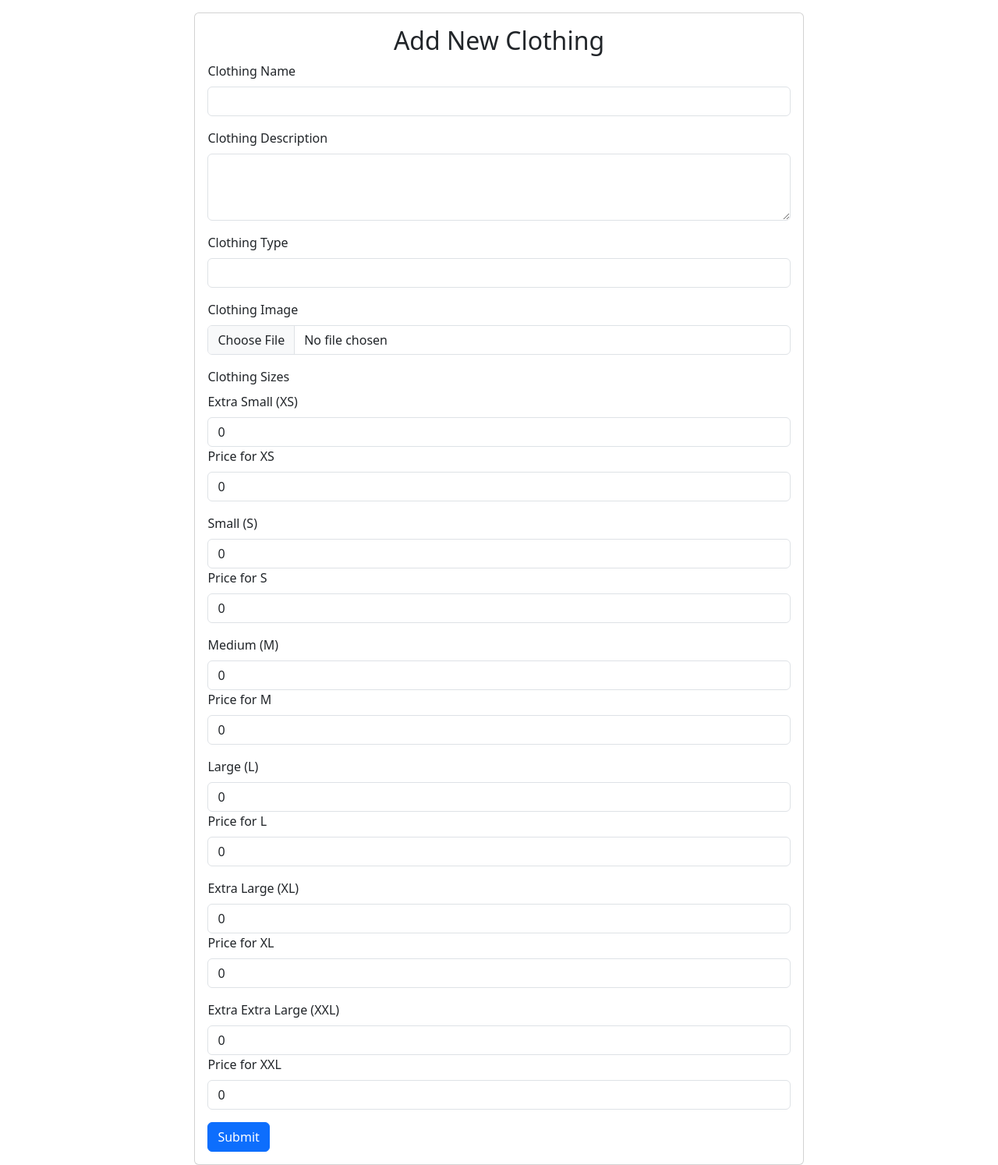
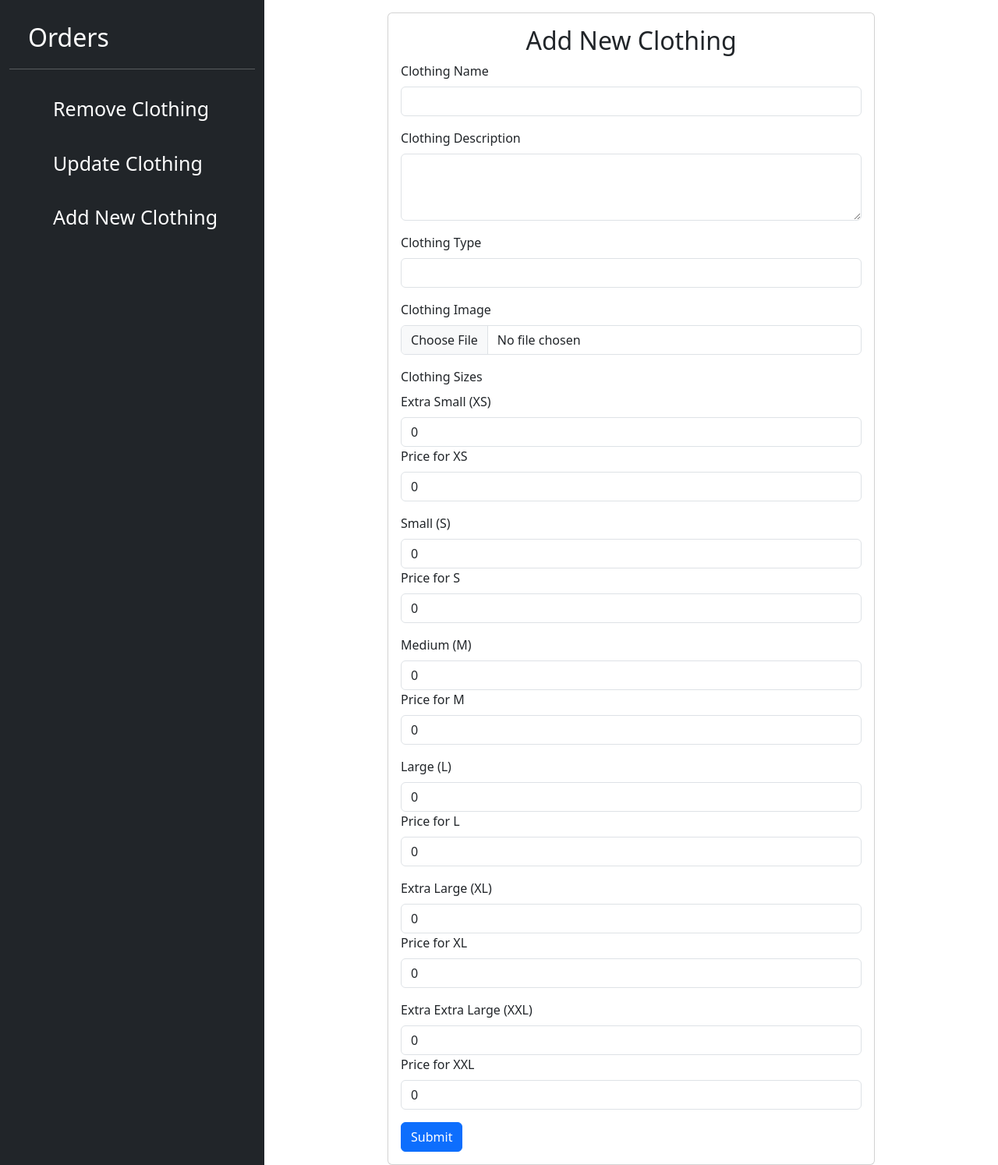
Before and after one commit to udaydaroch/Ecom-Website, a PHP site: page /Website-project/HTMLFolder/UploadProduct.html in a window 1280 px wide. Shown: the part 88-1582 px from the top of the page at 78% size. Run offline with PHP 8.4, Linux system fonts and the light colour scheme.

```diff
--- a/HTMLFolder/UploadProduct.html
+++ b/HTMLFolder/UploadProduct.html
@@ -35,8 +35,38 @@
                 document.body.insertAdjacentHTML('afterbegin', data);
             });
     </script>
+<div class="container-fluid">
+    <div class="row">
+        <div class="d-flex flex-column justify-content-between col-auto bg-dark min-vh-100">
+            <div class="mt-4">
+                <a class="text-white text-decoration-none d-flex align-items-center ms-4">
+                    <span class="fs-2">Orders</span>
+                </a>
+                <hr class="text-white" />
+                <ul class="nav flex-column mt-2 mt-sm-0" id="menu">
+                    <li class="nav-item">
+                        <a href="#" class="nav-link text-white" onclick="">
+                            <i class="fa fa-truck"></i>
+                            <span class="ms-2">Remove Clothing</span>
+                        </a>
+                    </li>
+                    <li class="nav-item">
+                        <a href="#" class="nav-link text-white" onclick="">
+                            <i class="fa fa-home"></i>
+                            <span class="ms-2">Update Clothing</span>
+                        </a>
+                    </li>
+                    <li class="nav-item">
+                        <a href="#" class="nav-link text-white" onclick="">
+                            <i class="fa fa-question"></i>
+                            <span class="ms-2">Add New Clothing</span>
+                        </a>
+                    </li>
+                </ul>
+            </div>
+        </div>
 
-
+        <div class="col">
             <div class="container mt-2 pt-2">
                 <div class="card">
                     <div class="card-body">
@@ -110,7 +140,6 @@
                 </div>
             </div>
         </div>
-
     <script src="https://cdn.jsdelivr.net/npm/bootstrap@5.3.2/dist/js/bootstrap.bundle.min.js"
         integrity="sha384-C6RzsynM9kWDrMNeT87bh95OGNyZPhcTNXj1NW7RuBCsyN/o0jlpcV8Qyq46cDfL"
         crossorigin="anonymous"></script>
--- a/JavaScriptFolder/Dashboard.js
+++ b/JavaScriptFolder/Dashboard.js
@@ -41,9 +41,9 @@ function generateDashboard() {
     var adminData = [
       {
         imgSrc: "/Website-project/Prefabs/shirtLOGO.jpg",
-        title: 'Upload Product',
+        title: 'Product',
         description: 'Click below to upload a new product to the store.',
-        buttonLabel: 'Upload Product',
+        buttonLabel: 'Manage Product',
         buttonClass: 'btn btn-outline-success',
         targetPage: '/Website-project/HTMLFolder/UploadProduct.html'
       },
--- a/JavaScriptFolder/index.js
+++ b/JavaScriptFolder/index.js
@@ -10,7 +10,7 @@ document.addEventListener("DOMContentLoaded", function () {
             cardDiv.className = 'card mb-5 shadow-lg';
 
             var imgElement = document.createElement('img');
-            imgElement.src =data[i].img;
+            imgElement.src = "/Website-project/PHPFolder/" +data[i].img;
             imgElement.className = 'img-fluid';
 
             var cardBodyDiv = document.createElement('div');
--- a/PHPFolder/clothes_upload.php
+++ b/PHPFolder/clothes_upload.php
@@ -22,11 +22,11 @@ if ($_SERVER["REQUEST_METHOD"] == "POST") {
     $imageName = uniqid('img_') . '.png';
     $imageContent = file_get_contents($_FILES["clothingImage"]["tmp_name"]);
     // Specify the path where the image will be saved
-$imagePath = 'Prefabs/' . $clothingType . '/' . $imageName;
+$imagePath = 'Uploads/' . $clothingType . '/' . $imageName;
 
 // Create the directory if it doesn't exist
-if (!file_exists('Prefabs/' . $clothingType)) {
-    mkdir('Prefabs/' . $clothingType, 0777, true);
+if (!file_exists('Uploads/' . $clothingType)) {
+    mkdir('Uploads/' . $clothingType, 0777, true);
 }
 
 // Save the image to the specified path
```
Also changed, not shown: HTMLFolder/additional_nav.html (added, +32 -0 lines), PHPFolder/Prefabs/Shirt/img_65af316af01d6.png (deleted), PHPFolder/Uploads/Shirt/img_65b16c9a9b6d4.png (added), PHPFolder/Uploads/Shirt/img_65b16d1871b29.png (added), PHPFolder/Uploads/Shirt/img_65b16d94abe18.png (added). Lines whose indentation alone changed are shown as unchanged.
